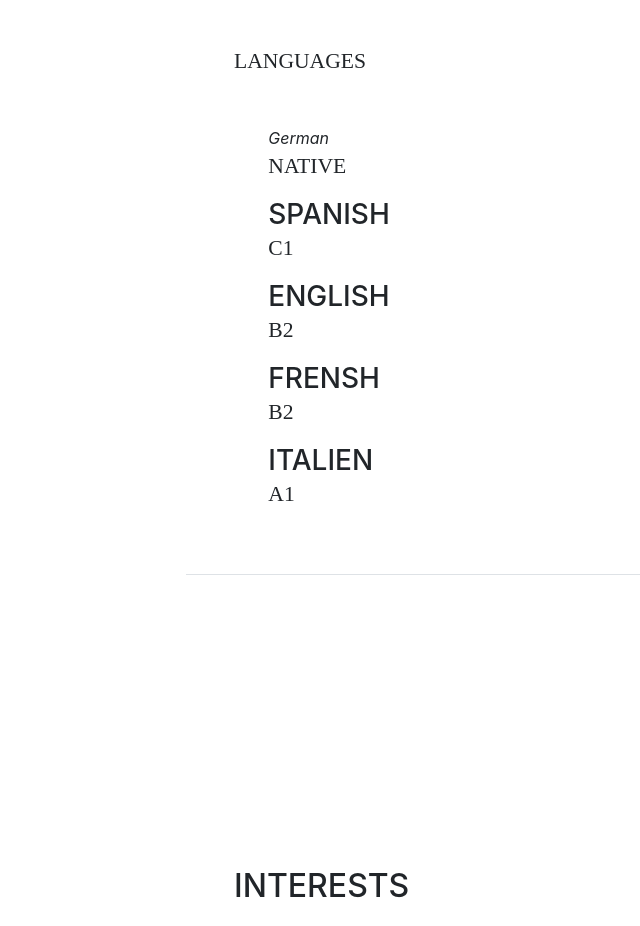
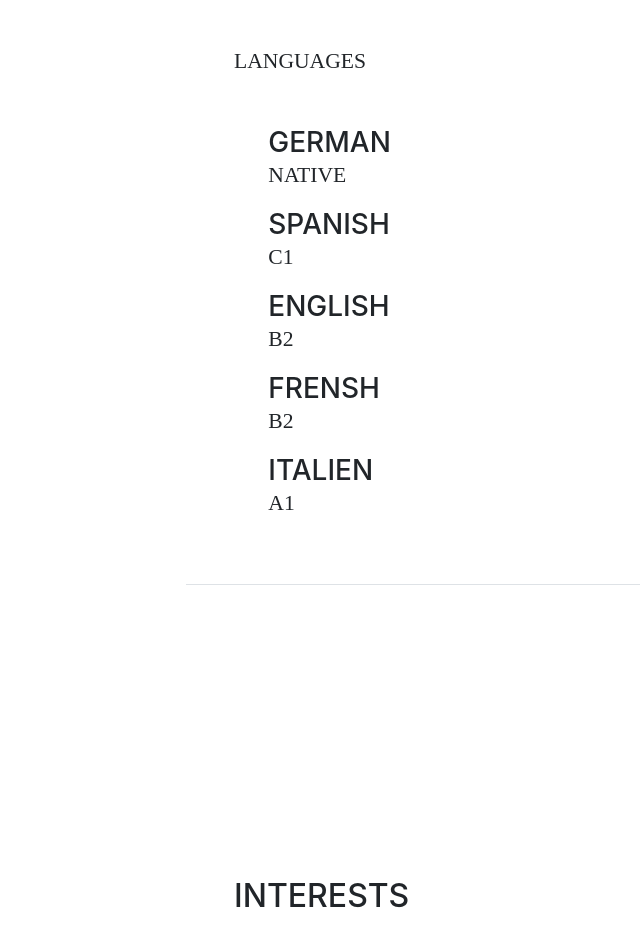
Before and after one commit to StefanieAnderson/cv, a website with bundled scripts: page index.html in a window 1280 px wide. Shown: the part 3033-3959 px from the top of the page, without its empty margins (86-726 px from the left). Built offline with nearby package versions, Linux system fonts and the light colour scheme; a web font is replaced by a local one.

Commit message:
Update index.html

```diff
--- a/index.html
+++ b/index.html
@@ -8,7 +8,7 @@
     <meta name="description" content="">
     <meta name="author" content="">
 
-    <title>Resume - Start Bootstrap Theme</title>
+    <title>Resume - Stefanie Anderson</title>
 
     <!-- Bootstrap core CSS -->
     <link href="vendor/bootstrap/css/bootstrap.min.css" rel="stylesheet">
@@ -260,11 +260,10 @@
           <ul class="fa-ul mb-0">
           <div class="resume-item d-flex flex-column flex-md-row">
             <div class="resume-content mr-auto">
-              <li class="list-inline-item">
-              <i <h3 class="mb-0">German</h3></i>
+            <h3 class="mb-0">German</h3>
               <div class="subheading mb-3">native</div>
             </div>
-            </div> </li>
+            </div>
           <div class="resume-item d-flex flex-column flex-md-row">
             <div class="resume-content mr-auto">
             <h3 class="mb-0">Spanish</h3>
```
